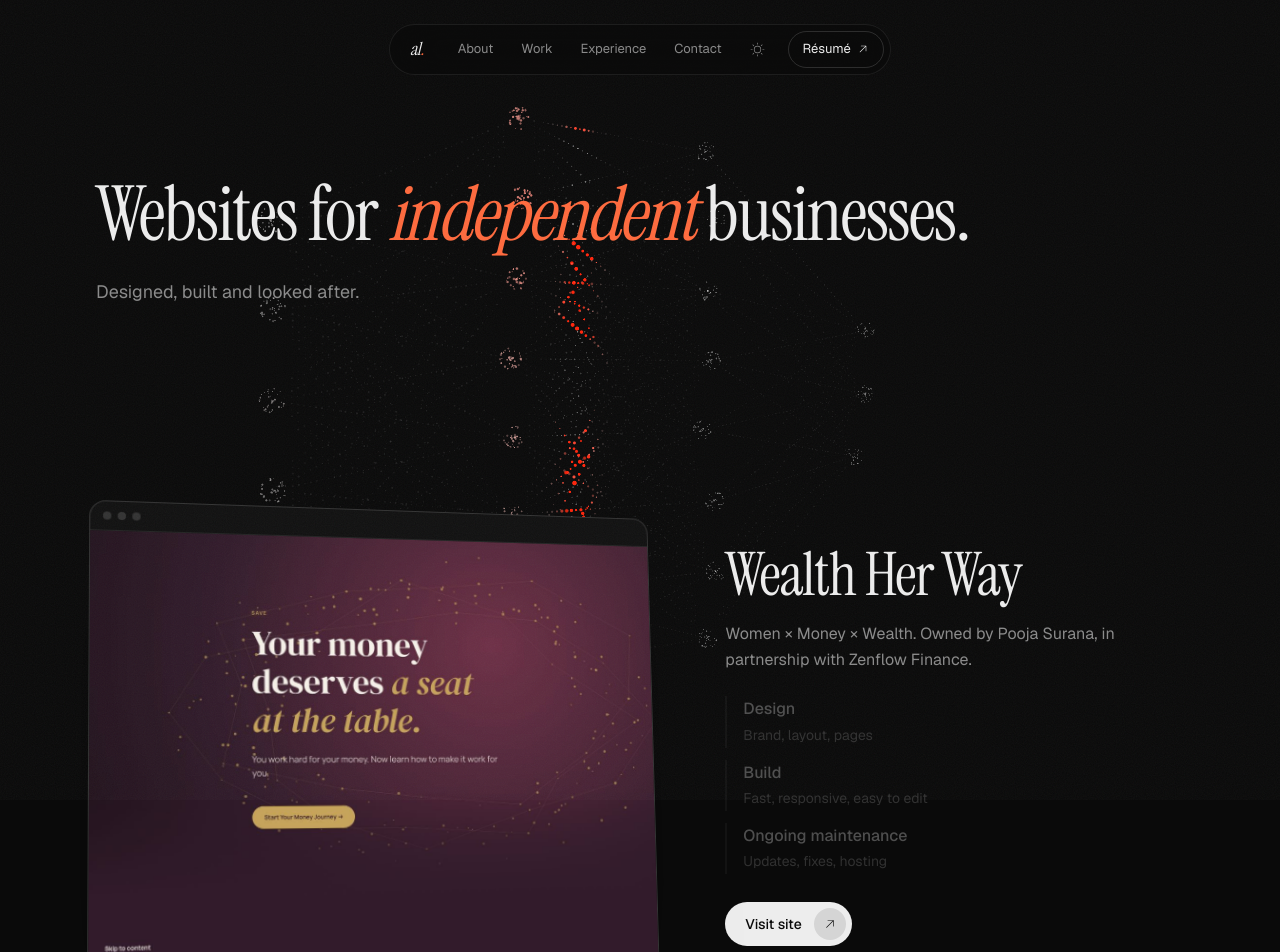
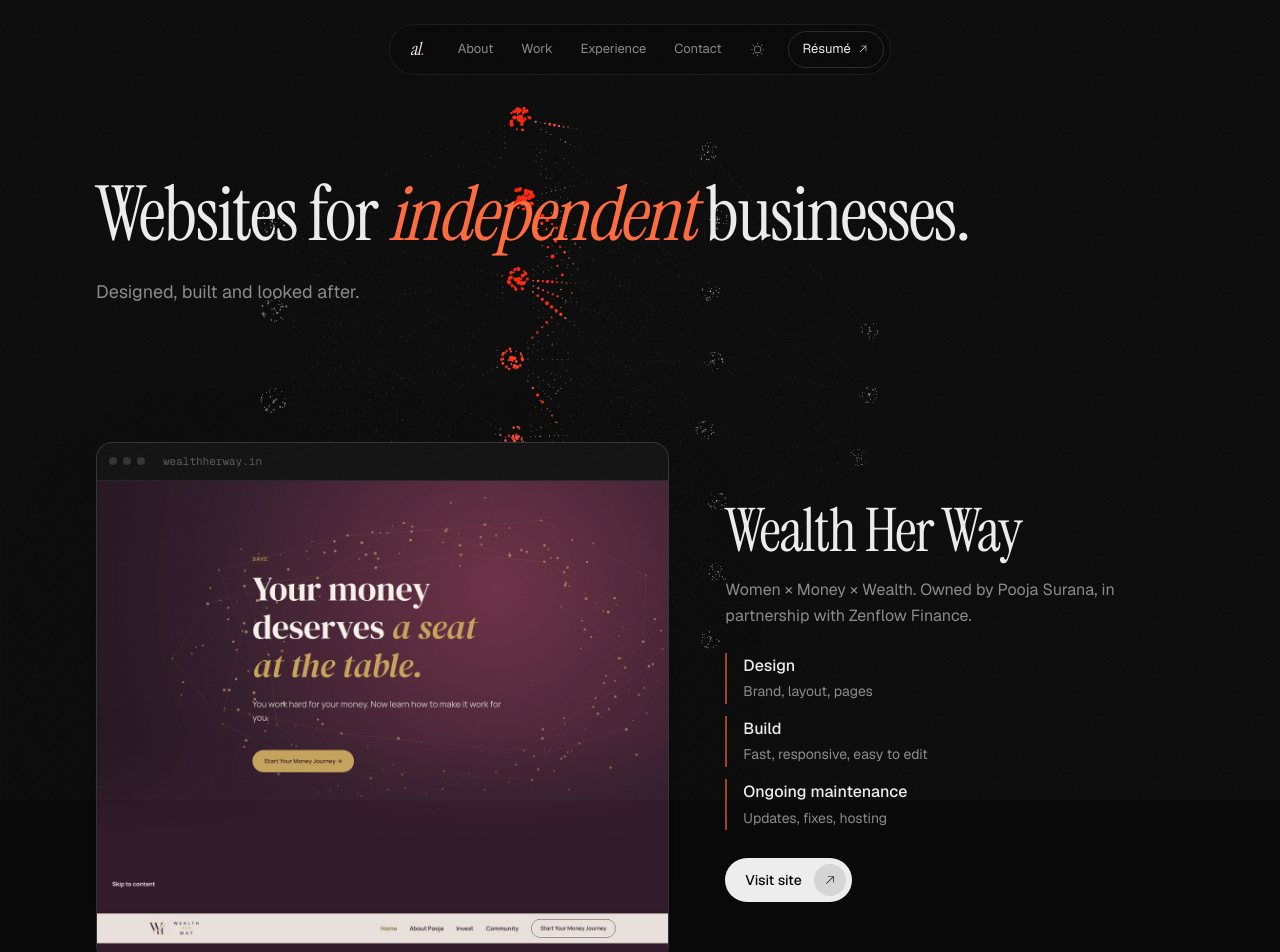
Before and after one commit to abhishek-0621/abhisheklalwani.in, a Next.js app in the folder apps/web/: page /freelance in a window 1280 px wide. Shown: the top 952 px of the page. Built offline with nearby package versions, Linux system fonts and the light colour scheme.

Commit message:
Freelance: drop scroll pinning; each site preview is its own scrollable window
Co-Authored-By: Claude Opus 5.5 <noreply@anthropic.com>

```diff
--- a/apps/web/src/app/globals.css
+++ b/apps/web/src/app/globals.css
@@ -388,18 +388,16 @@ html[data-seen] {
 @media (min-width: 1024px) { .stack-card { top: calc(18dvh + var(--i) * 12px); } }
 .stack-progress { transform-origin: left; transform: scaleX(var(--sp, 0)); }
 
-/* F1: device straightens, screenshot scrolls inside, steps light up in order. */
-.device-frame {
-  transform: perspective(1200px) rotateY(calc((1 - min(var(--lp, 0) * 3, 1)) * 10deg)) rotateX(calc((1 - min(var(--lp, 0) * 3, 1)) * 4deg));
-  box-shadow: 0 40px 90px -40px rgb(0 0 0 / 0.6);
-}
-.device-shot { transform: translateY(calc(var(--lp, 0) * -1 * var(--travel, 0px))); will-change: transform; }
-.device-step { opacity: clamp(0.3, calc((var(--lp, 0) * 3.2 - var(--i)) * 1.6 + 0.3), 1); transition: border-color 400ms; }
+/* F1: the site preview is its own scroll area with a slim, visible scrollbar. */
+.device-frame { box-shadow: 0 40px 90px -40px rgb(0 0 0 / 0.6); }
+.device-screen { scrollbar-width: thin; scrollbar-color: var(--color-line-strong) transparent; }
+.device-screen::-webkit-scrollbar { width: 8px; }
+.device-screen::-webkit-scrollbar-thumb { background: var(--color-line-strong); border-radius: 8px; }
+.device-screen:focus-visible { outline: 2px solid var(--color-accent); outline-offset: -2px; }
 
 @media (prefers-reduced-motion: reduce) {
   .odometer-digit { transition: none; }
-  .stack-card, .device-frame, .device-shot { transform: none; filter: none; }
-  .device-step { opacity: 1; }
+  .stack-card { transform: none; filter: none; }
 }
 
 /* A quote standing in for a photo: soft ember glow on the raised surface. */
--- a/apps/web/src/components/journey/device-stage.tsx
+++ b/apps/web/src/components/journey/device-stage.tsx
@@ -1,65 +1,62 @@
-"use client";
-
 import Image from "next/image";
-import { useRef } from "react";
 import type { Client } from "@/content/freelance";
-import { PillLink } from "@/components/ui/primitives";
+import { PillLink, stagger } from "@/components/ui/primitives";
 import { Photo } from "./photo";
-import { pinProgress, useScrollDriver } from "./scroll-driver";
 
 /**
- * F1: one pinned section per client. The browser frame straightens from a tilt, the full-page
- * screenshot scrolls inside it, and design / build / maintenance light up in turn (--lp, 0 to 1).
+ * F1: one section per client. The page scrolls normally; the browser frame is its own scroll
+ * area (with a visible scrollbar) so visitors can look through the whole site if they want.
+ * Scroll chaining is left on, so reaching the end of the preview carries on down the page.
  */
 export function DeviceStage({ client, index }: { client: Client; index: number }) {
-  const root = useRef<HTMLElement>(null);
-  useScrollDriver(root, (el) => {
-    el.style.setProperty("--lp", pinProgress(el).toFixed(4));
-    const screen = el.querySelector<HTMLElement>(".device-screen");
-    const shot = el.querySelector<HTMLElement>(".device-shot");
-    if (screen && shot) el.style.setProperty("--travel", `${Math.max(0, shot.offsetHeight - screen.clientHeight)}px`);
-  });
-
   return (
-    <section ref={root} className="device-stage relative h-[240dvh]">
-      <div className="sticky top-0 grid h-[100dvh] content-center gap-8 lg:grid-cols-[1.25fr_1fr] lg:items-center lg:gap-14">
-        <div className="device-frame overflow-hidden rounded-2xl border border-line-strong bg-ink-raised">
-          <div className="flex gap-1.5 border-b border-line px-3 py-2.5">
+    <section className="grid gap-8 py-16 md:py-24 lg:grid-cols-[1.25fr_1fr] lg:items-center lg:gap-14">
+      <div className="device-frame reveal overflow-hidden rounded-2xl border border-line-strong bg-ink-raised" style={stagger(0)}>
+        <div className="flex items-center gap-1.5 border-b border-line px-3 py-2.5">
           {[0, 1, 2].map((i) => (
             <i key={i} className="size-2 rounded-full bg-line-strong" />
           ))}
+          {client.url && <span className="ml-3 truncate font-mono text-[11px] text-fg-faint">{client.url.replace(/^https?:\/\/(www\.)?|\/$/g, "")}</span>}
         </div>
-          <div className="device-screen relative h-[34dvh] overflow-hidden lg:h-[56dvh]">
+        <div className="device-screen h-[52dvh] overflow-y-auto overflow-x-hidden lg:h-[60dvh]" tabIndex={0} aria-label={`${client.name} website preview, scrollable`}>
           {client.screenshot?.src ? (
-              <div className="device-shot relative w-full">
-                <Image src={client.screenshot.src} alt={client.screenshot.alt ?? `${client.name} website`} width={client.screenshot.width} height={client.screenshot.height} sizes="(min-width: 1024px) 55vw, 95vw" className="h-auto w-full" />
-              </div>
+            <Image
+              src={client.screenshot.src}
+              alt={client.screenshot.alt ?? `${client.name} website`}
+              width={client.screenshot.width}
+              height={client.screenshot.height}
+              sizes="(min-width: 1024px) 55vw, 95vw"
+              className="h-auto w-full"
+            />
           ) : (
-              <Photo index={index ? 6 : 0} label="Full-page screenshot" className="device-shot h-[300%] !rounded-none" />
+            <Photo index={index ? 6 : 0} label="Full-page screenshot" className="h-[200%] !rounded-none" />
           )}
         </div>
       </div>
 
       <div className="grid gap-4">
-          <h2 className="font-serif text-4xl leading-none tracking-[-0.02em] text-fg md:text-6xl">{client.name}</h2>
-          <p className="max-w-md text-fg-muted">{client.about}</p>
+        <h2 className="reveal font-serif text-4xl leading-none tracking-[-0.02em] text-fg md:text-6xl" style={stagger(1)}>
+          {client.name}
+        </h2>
+        <p className="reveal max-w-md text-fg-muted" style={stagger(2)}>
+          {client.about}
+        </p>
         <ol className="mt-2 grid gap-3">
           {client.work.map((w, i) => (
-              <li key={w.label} className="device-step border-l-2 border-line-strong pl-4" style={{ "--i": i } as React.CSSProperties}>
+            <li key={w.label} className="reveal border-l-2 border-accent/60 pl-4" style={stagger(3 + i)}>
               <span className="block font-medium text-fg">{w.label}</span>
               <span className="text-sm text-fg-muted">{w.note}</span>
             </li>
           ))}
         </ol>
         {client.url && (
-            <div className="mt-3">
+          <div className="reveal mt-3" style={stagger(6)}>
             <PillLink href={client.url} external>
               Visit site
             </PillLink>
           </div>
         )}
       </div>
-      </div>
     </section>
   );
 }
```
Lines whose indentation alone changed are shown as unchanged.
